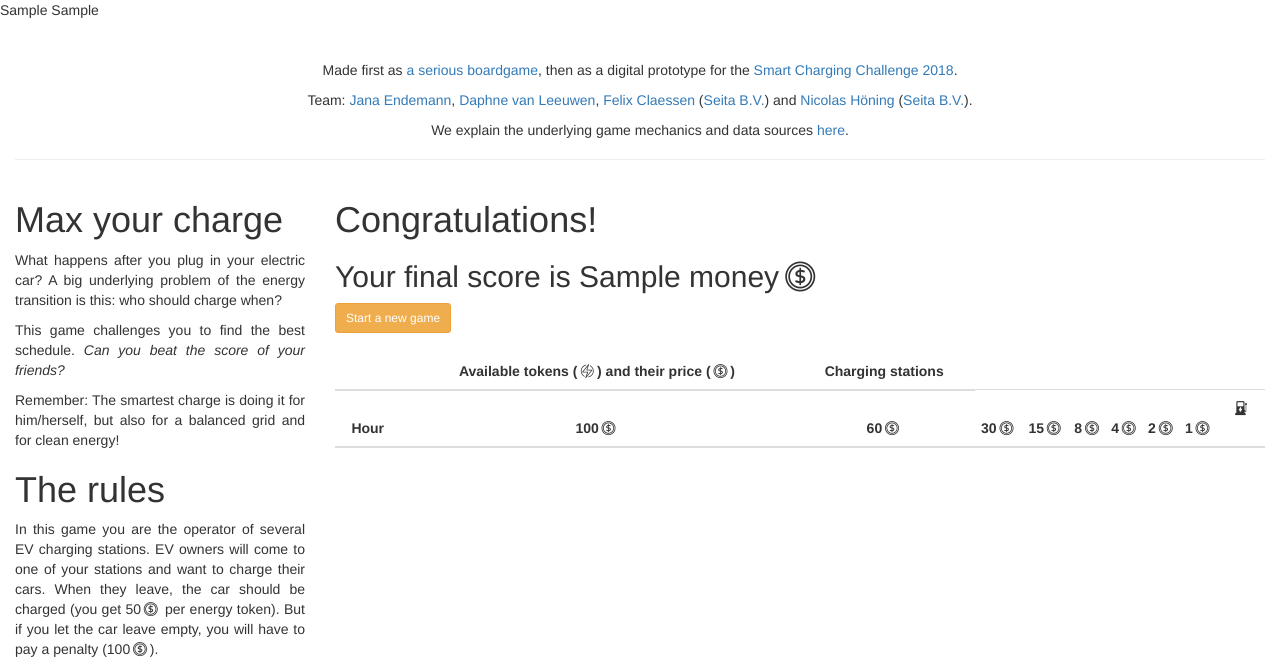
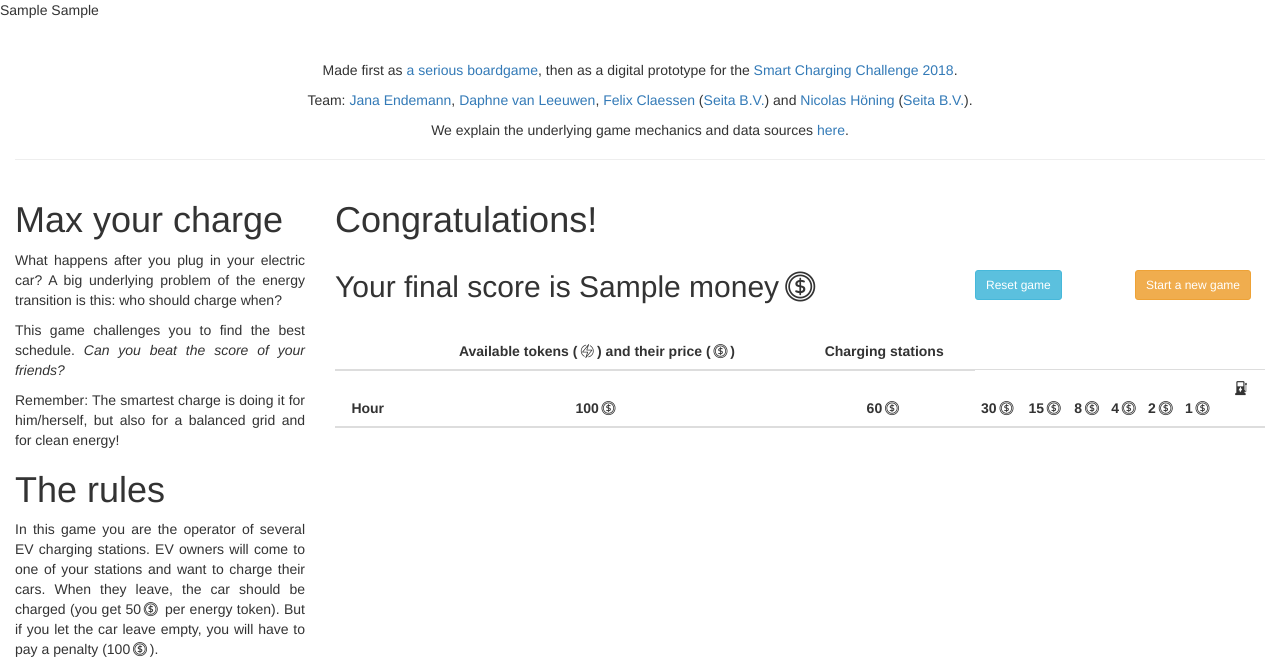
Before and after one commit to SeitaBV/smartcharginggame, a Flask app: template templates/dashboard.html in a window 1280 px wide. Shown: the top 661 px of the page. Run offline with Flask 2, Linux system fonts and the light colour scheme; the template is opened without the code that fills it: most values are stand-ins (such as "Sample title", 1, 10 or a date in 2020); lists and menus that the app fills with data are empty; parts of the project's set-up code (start-up, migrations or seed data) failed here and were passed over; some libraries are stand-ins or nearby versions.

Commit message:
[Reset game] and [New game] are now different things, More irregular demand, Tooltips disappear when they should, Alerts always on top

```diff
--- a/app.py
+++ b/app.py
@@ -82,6 +82,14 @@ def next_step():
 
 @app.route('/reset', methods=['GET'])
 def reset():
+    world = load_world()
+    world.reset()
+    save_world(world)
+    return init(is_reset=True)
+
+
+@app.route('/new', methods=['GET'])
+def new():
     if "world_id" in session:
         del session["world_id"]
     return init(is_reset=True)
--- a/attendance.py
+++ b/attendance.py
@@ -12,8 +12,8 @@ from typing import List
 
 DURATION_OF_STAY = range(1, 8)
 prob_duration = [0.01, 0.2, 0.3, 0.4, 0.3, 0.2, 0.1]  # Don't worry about normalising here
-prob_arrival = [0.9, 0.6, 0.4, 0.2, 0.6, 0.4, 0.1, 0.01]  # Don't worry about normalising here
-average_num_cars = 3.5
+prob_arrival = [0.9, 0.6, 0.4, 0.3, 0.8, 0.4, 0.1, 0.01]  # Don't worry about normalising here
+average_num_cars = 5
 CHARGING_STATIONS = 4
 SIMULATION_TIME = 8
 
--- a/static/css/scc.css
+++ b/static/css/scc.css
@@ -31,6 +31,7 @@
 /* Table scrolling headers */
 .floatThead-container thead {
     background-color: #FFF;
+    z-index: 1000;
 }
 .floatThead-container thead>tr>th {
     vertical-align: top;
@@ -97,15 +98,14 @@
 /* Alerts shown on top of the game board */
 #alerts {
     position: fixed;
+    z-index: 2000;
     left: 45%;
     bottom: 45%;
     width: 25%;
     min-width: 200px;
 }
 
-
 /* Custom icons - replace this when updating seita-webfonts with Fontello */
-
 @font-face {
   font-family: 'seita-webfont';
   src: url('../font/seita-webfont.eot?12471679');
--- a/static/js/scc.js
+++ b/static/js/scc.js
@@ -9,6 +9,7 @@ var dKeyCode = 68;
 var oneKeyCode = 49;
 var escKeyCode = 27;
 var shiftKeyCode = 16;
+var nKeyCode = 78;
 var rKeyCode = 82;
 
 $(document).keydown(function (e) {
@@ -28,6 +29,12 @@ function executeShortCuts() {
     if (rKeyCode in keysDown && keysDown[shiftKeyCode] == true) {
         console.log("Shift+r pressed - clicking reset game.");
         $("#reset_game").click();
+    }
+
+    // New game on Shift+N
+    if (nKeyCode in keysDown && keysDown[shiftKeyCode] == true) {
+        console.log("Shift+n pressed - clicking new game.");
+        $("#new_game").click();
     }
 
     // Move to next on Enter
--- a/templates/dashboard.html
+++ b/templates/dashboard.html
@@ -131,25 +131,38 @@
                     <a name="game"></a>
                         {% if current_turn < num_turns %}
                             <h1>Fill the cars with energy tokens! Take care of price differences.</h1>
+                        {% else %}
+                            <h1>Congratulations!</h1>
+                        {% endif %}
+                    <div class="row">
+                        <div class="col-sm-8">
+                            {% if current_turn < num_turns %}
+                                <h2>Your budget is {{ world.money -}}<i class="icon-coin"></i></h2>
+                            {% else %}
+                                <h2>Your final score is {{ world.money -}}<i class="icon-coin"></i></h2>
+                            {% endif %}
+                        </div>
+                        <div class="col-sm-2">
+                            <br/>
                             <form class="form-inline" action="reset" method="get">
-                            <h2>Your budget is {{ world.money -}}<i class="icon-coin"></i></h2>
-                            <button id="reset_game" class="btn btn-sm btn-warning" type="submit"
+                                <button id="reset_game" class="btn btn-sm btn-info" type="submit"
                                         data-toggle="tooltip"
                                         title="Reset the game. Shortcut: [Shift+r]">
                                     Reset game
                                 </button>
                             </form>
-                    {% else %}
-                        <h1>Congratulations!</h1>
-                        <form class="form-inline" action="reset" method="get">
-                            <h2>Your final score is {{ world.money -}}<i class="icon-coin"></i></h2>
-                            <button id="reset_game" class="btn btn-sm btn-warning" type="submit"
+                        </div>
+                        <div class="col-sm-2">
+                            <br/>
+                            <form class="form-inline" action="new" method="get">
+                                <button id="new_game" class="btn btn-sm btn-warning" type="submit"
                                         data-toggle="tooltip"
-                                    title="Start a new game. Shortcut: [Shift+r]">
+                                        title="Start a new game. Shortcut: [Shift+n]">
                                     Start a new game
                                 </button>
                             </form>
-                    {% endif %}
+                        </div>
+                    </div>
                     <br/>
                     <form action="next" method="post">
                         <table class="table col-sm-8">
@@ -308,8 +323,8 @@
                 <div class="col-sm-6">
                     <p>
                         Below we explain the game dynamics and show some of the underlying data.
-                        The data can easily be changed with data fitting a specific real-world case.
-                        One of our design challenges for the hackathon was to use realistic data that still fits the game into an 8 by 8 matrix
+                        This data can easily be changed with data fitting a specific real-world case.
+                        One of our main design challenges for the hackathon was to use realistic data that still fits the game into an 8 by 8 matrix
                         (where the dimensions represent time and market quantities) <em>and is fun to play</em>.
                     </p>
                 </div>
```
Also changed, not shown: other parts of templates/dashboard.html (+13 -11 lines), models.py (+13 -1 lines), utils.py (+5 -4 lines). Lines whose indentation alone changed are shown as unchanged.
